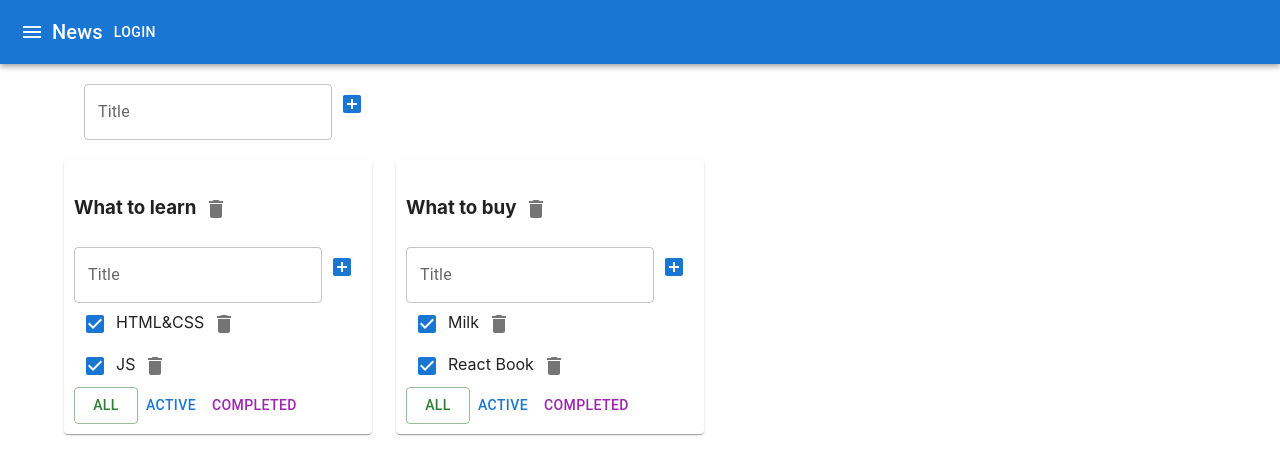
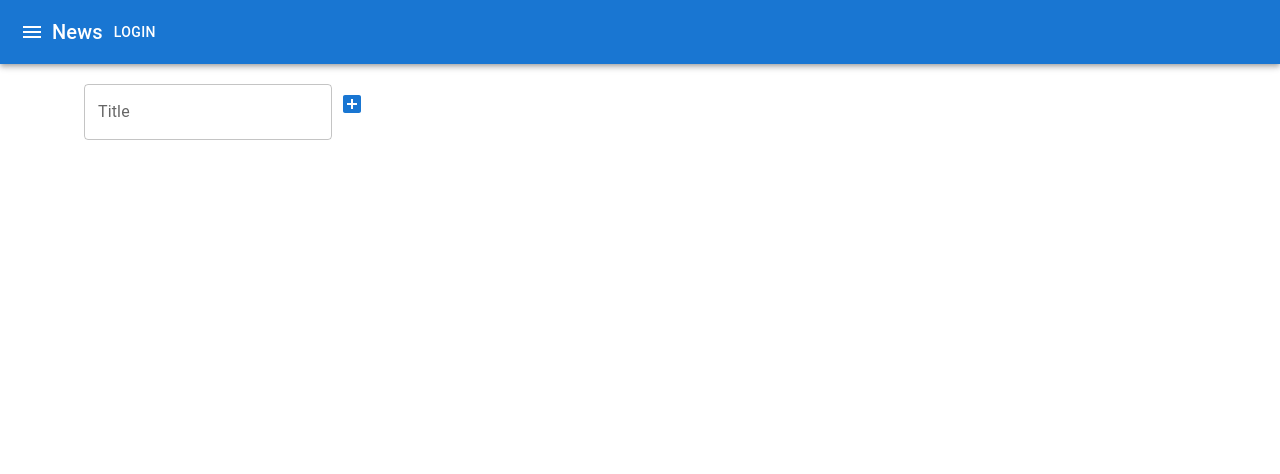
Before and after one commit to Pavel-SS/ToDo-list-Samurai-, a React (Create React App) app: page / in a window 1280 px wide. Shown: the top 474 px of the page. Built offline with nearby package versions, Linux system fonts and the light colour scheme.

Commit message:
Update AppWithRedux.tsx

```diff
--- a/src/AppWithRedux.tsx
+++ b/src/AppWithRedux.tsx
@@ -1,13 +1,15 @@
-import React, {useReducer} from 'react';
+import React from 'react';
 import {TaskType, Todolist} from './Todolist';
-import {v1} from 'uuid';
 import {AddItemForm} from './AddItemForm';
 import {AppBar, Button, Container, Grid, IconButton, Paper, Toolbar, Typography} from '@mui/material';
 import {Menu} from '@mui/icons-material';
-import { todolistsReducer, changeTodolistFilterAC, removeTodolistAC, changeTodolistTitleAC, addTodolistAC } from './state/todolists-reducer';
-import { addTaskAC, changeTaskStatusAC, changeTaskTitleAC, removeTaskAC, tasksReducer } from './state/tasks-reducer';
+import { changeTodolistFilterAC, removeTodolistAC, changeTodolistTitleAC, addTodolistAC } from './state/todolists-reducer';
+import { addTaskAC, changeTaskStatusAC, changeTaskTitleAC, removeTaskAC } from './state/tasks-reducer';
+import { useDispatch, useSelector } from 'react-redux';
+import { AppRootState } from './state/store';
 
 export type FilterValuesType = "all" | "active" | "completed";
+
 export type TodolistType = {
     id: string
     title: string
@@ -20,63 +22,47 @@ export type TasksStateType = {
 
 
 function AppWithRedux () {
-    let todolistId1 = v1();
-    let todolistId2 = v1();
 
-    let [todolists, dispatchTodoListsReducer] = useReducer(todolistsReducer,[
-        {id: todolistId1, title: "What to learn", filter: "all"},
-        {id: todolistId2, title: "What to buy", filter: "all"}
-    ])
-
-    let [tasks, dispatchTaskReducer] = useReducer(tasksReducer,{
-        [todolistId1]: [
-            {id: v1(), title: "HTML&CSS", isDone: true},
-            {id: v1(), title: "JS", isDone: true}
-        ],
-        [todolistId2]: [
-            {id: v1(), title: "Milk", isDone: true},
-            {id: v1(), title: "React Book", isDone: true}
-        ]
-    });
+    const dispatch = useDispatch();
+    const todolists = useSelector<AppRootState, Array<TodolistType>>(state=> state.todolists);
+    const tasks = useSelector<AppRootState, TasksStateType>(state => state.tasks)
 
 
     function removeTask(id: string, todolistId: string) {
-        dispatchTaskReducer(removeTaskAC(id, todolistId))
+        dispatch(removeTaskAC(id, todolistId))
     }
 
     function addTask(title: string, todolistId: string) {
-        dispatchTaskReducer(addTaskAC(title, todolistId))
+        dispatch(addTaskAC(title, todolistId))
     }
     function changeStatus(id: string, isDone: boolean, todolistId: string) {
-       dispatchTaskReducer(changeTaskStatusAC(id, isDone, todolistId))
+        dispatch(changeTaskStatusAC(id, isDone, todolistId))
     }
 
     function changeTaskTitle(id: string, newTitle: string, todolistId: string) {
       const action = changeTaskTitleAC(id, newTitle, todolistId);
-      dispatchTaskReducer(action)
+      dispatch(action)
     }
 
 
     function changeFilter(value: FilterValuesType, todolistId: string) {
        const action = changeTodolistFilterAC(value, todolistId);
-       dispatchTodoListsReducer(action)
+       dispatch(action)
     }
 
     function removeTodolist(id: string) {
        const action = removeTodolistAC(id);
-       dispatchTaskReducer(action);
-       dispatchTodoListsReducer(action)
+       dispatch(action);
     }
 
     function changeTodolistTitle(id: string, title: string) {
         const action = changeTodolistTitleAC(id, title);
-        dispatchTodoListsReducer(action)
+        dispatch(action)
     }
 
     function addTodolist(title: string) {
         const action = addTodolistAC(title);
-        dispatchTaskReducer(action);
-        dispatchTodoListsReducer(action);
+        dispatch(action);
     }
 
     return (
```
